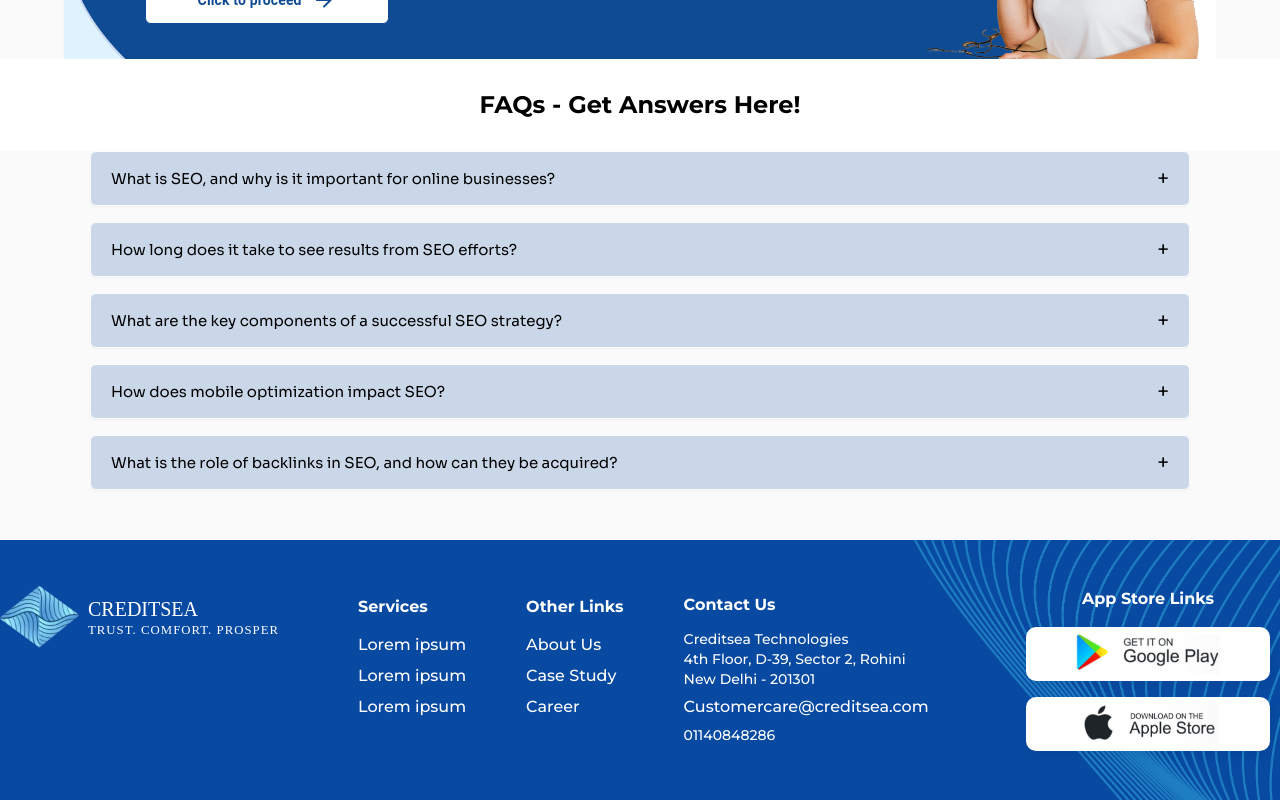
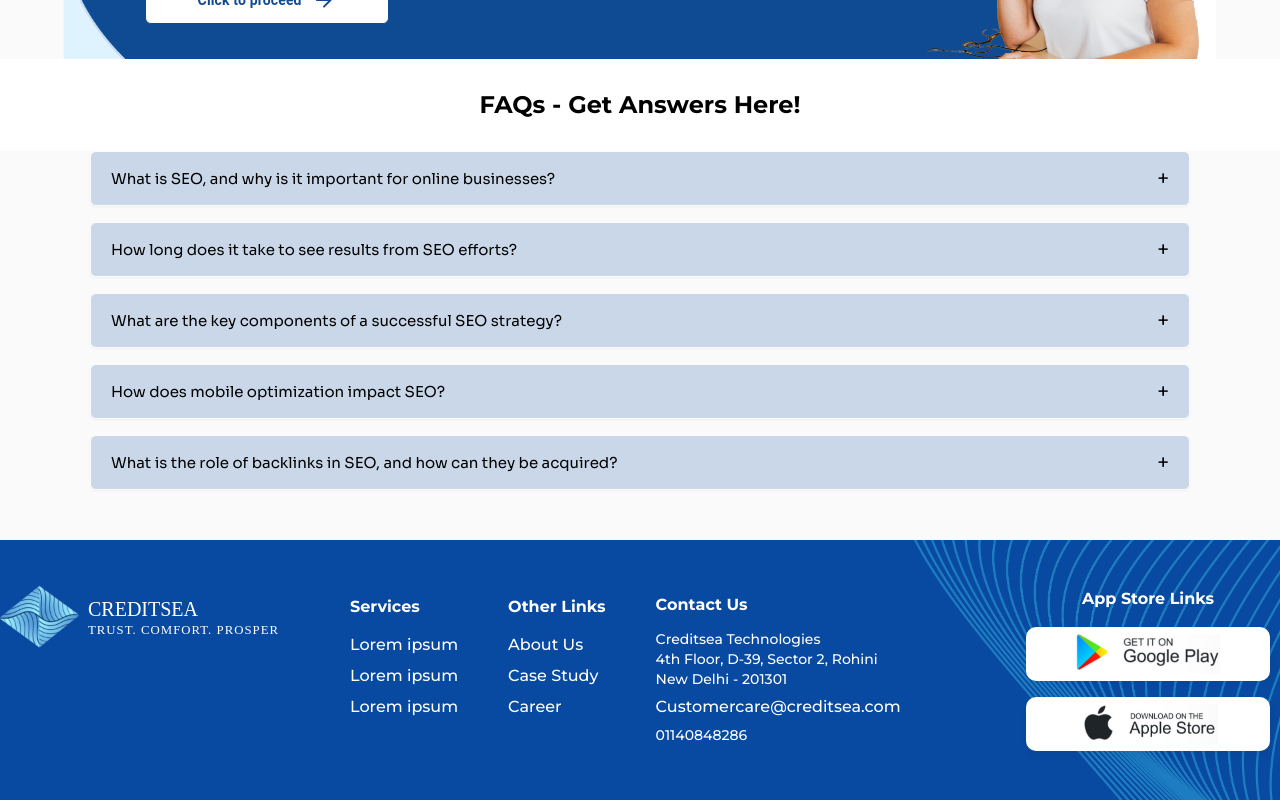
Before and after one commit to amansingh4545/sauvant.ai, a React (Create React App) app: page / in a window 1280 px wide. Shown: the part 3586-4386 px from the top of the page. Built offline with nearby package versions, Linux system fonts and the light colour scheme.

Commit message:
Update Footer.jsx

```diff
--- a/src/pages/Footer.jsx
+++ b/src/pages/Footer.jsx
@@ -19,8 +19,8 @@ function Footer(){
               <div className="font-montserrat h-[260px] sm:h-[521px] relative w-[77%] md:w-full">
                 <div>
                   <Img className="absolute h-[260px] inset-y-[0] my-auto object-cover right-[0]" src="images/img_vector_light_blue_400_260x385.png" alt="vector_Two" />
-                  <div style={{ marginLeft:"10px"}} className="absolute flex sm:flex-col flex-row sm:gap-10 gap-10 h-max inset-y-[0] items-start justify-between left-[0] my-auto w-auto">
-                    <div style={{ marginRight:"20px"}} className="flex flex-col items-start justify-start">
+                  <div style={{ marginLeft:"2px"}} className="absolute flex sm:flex-col flex-row sm:gap-10 gap-10 h-max inset-y-[0] items-start justify-between left-[0] my-auto w-auto">
+                    <div style={{ marginRight:"10px"}} className="flex flex-col items-start justify-start">
                       <Text className="text-base text-white-A700" size="txtMontserratRomanBold16" >
                         Services
                       </Text>
@@ -30,7 +30,7 @@ function Footer(){
                         <Link to="#">Lorem ipsum</Link>
                       </div>
                     </div>
-                    <div style={{color: "white", marginRight:"20px"}} className="flex flex-col gap-4 items-start justify-start w-auto">
+                    <div style={{color: "white", marginRight:"10px"}} className="flex flex-col gap-4 items-start justify-start w-auto">
                       <Text className="text-base text-white-A700 w-auto" size="txtMontserratRomanBold16" >
                         Other Links
                       </Text>
```
